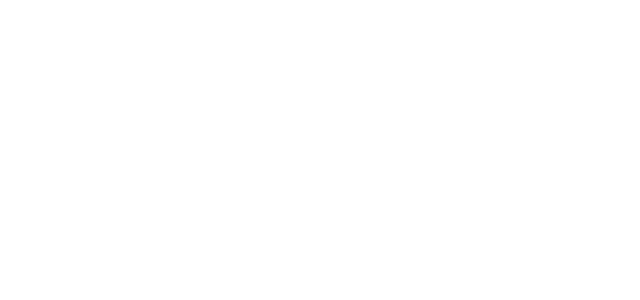
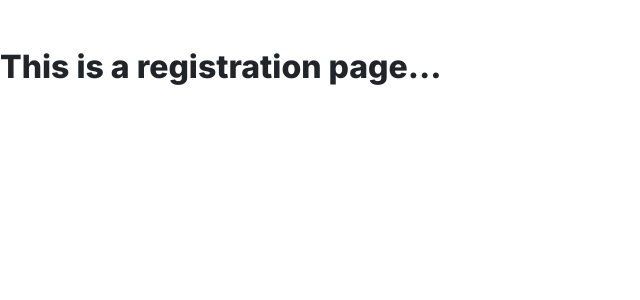
Before and after one commit to jaspherbagor/AutoConnect, a React (Create React App) app in the folder front-end/: page /register in a window 1280 px wide. Before the commit this address had no page. Shown: the top 300 px of the page, without its empty margins (0-640 px from the left). Built offline with nearby package versions, Linux system fonts and the light colour scheme.

Commit message:
added a register in the route

```diff
--- a/front-end/src/components/routes/route.jsx
+++ b/front-end/src/components/routes/route.jsx
@@ -6,7 +6,7 @@ import Services from '../pages/client/services';
 import Faqs from '../pages/client/faqs';
 import Contact from '../pages/client/contact';
 import Login from '../pages/client/login';
-
+import Register from '../pages/client/register';
 const RouteWay = () => {
   return (
     <div>
@@ -18,6 +18,7 @@ const RouteWay = () => {
             <Route path="/faqs" element={<Faqs/>} />
             <Route path="/contact" element={<Contact/>} />
             <Route path="/login" element={<Login/>} />
+            <Route path="/register" element={<Register />} />
             {/* Client Routes End */}
         </Routes>
     </div>
```
